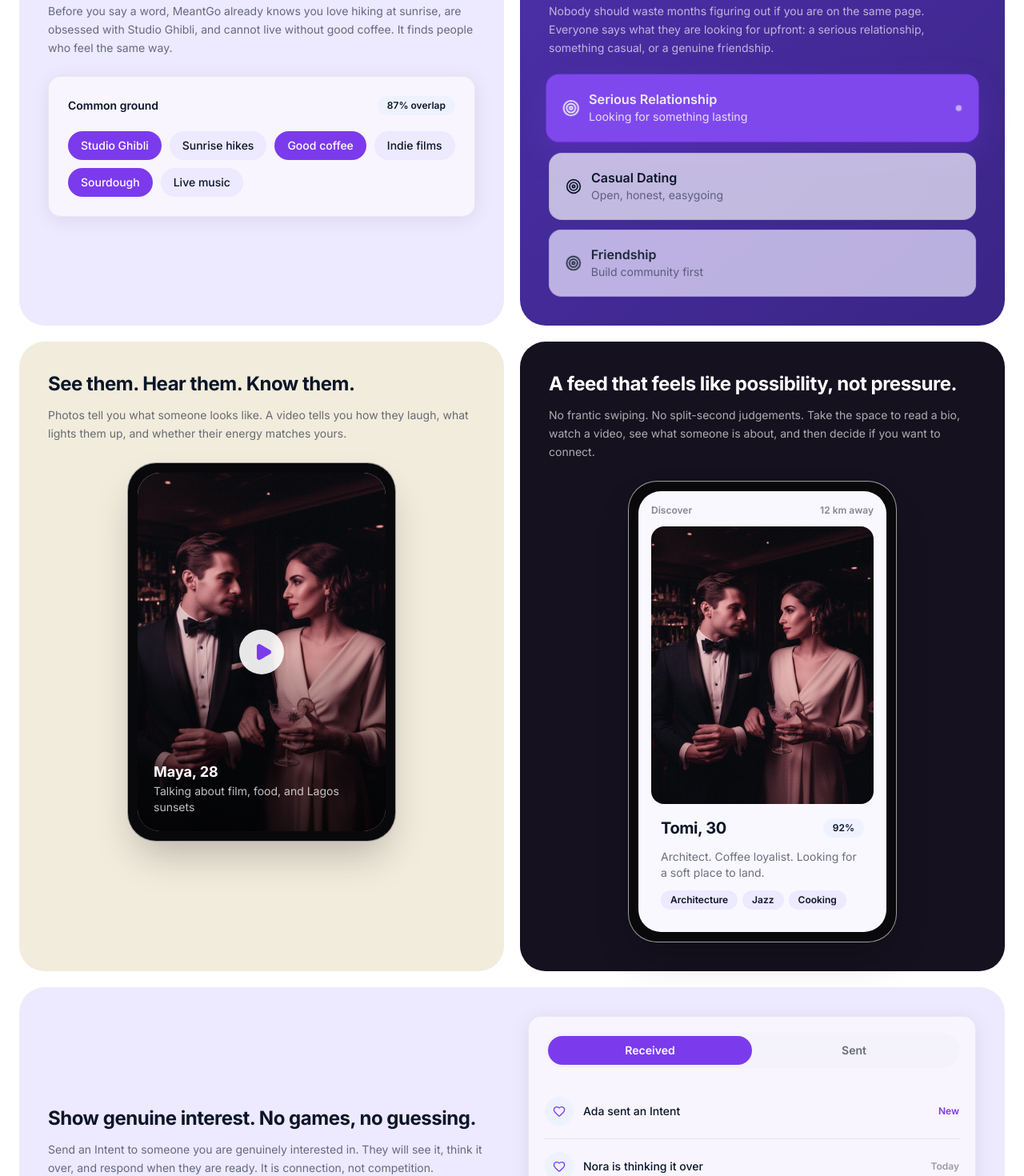
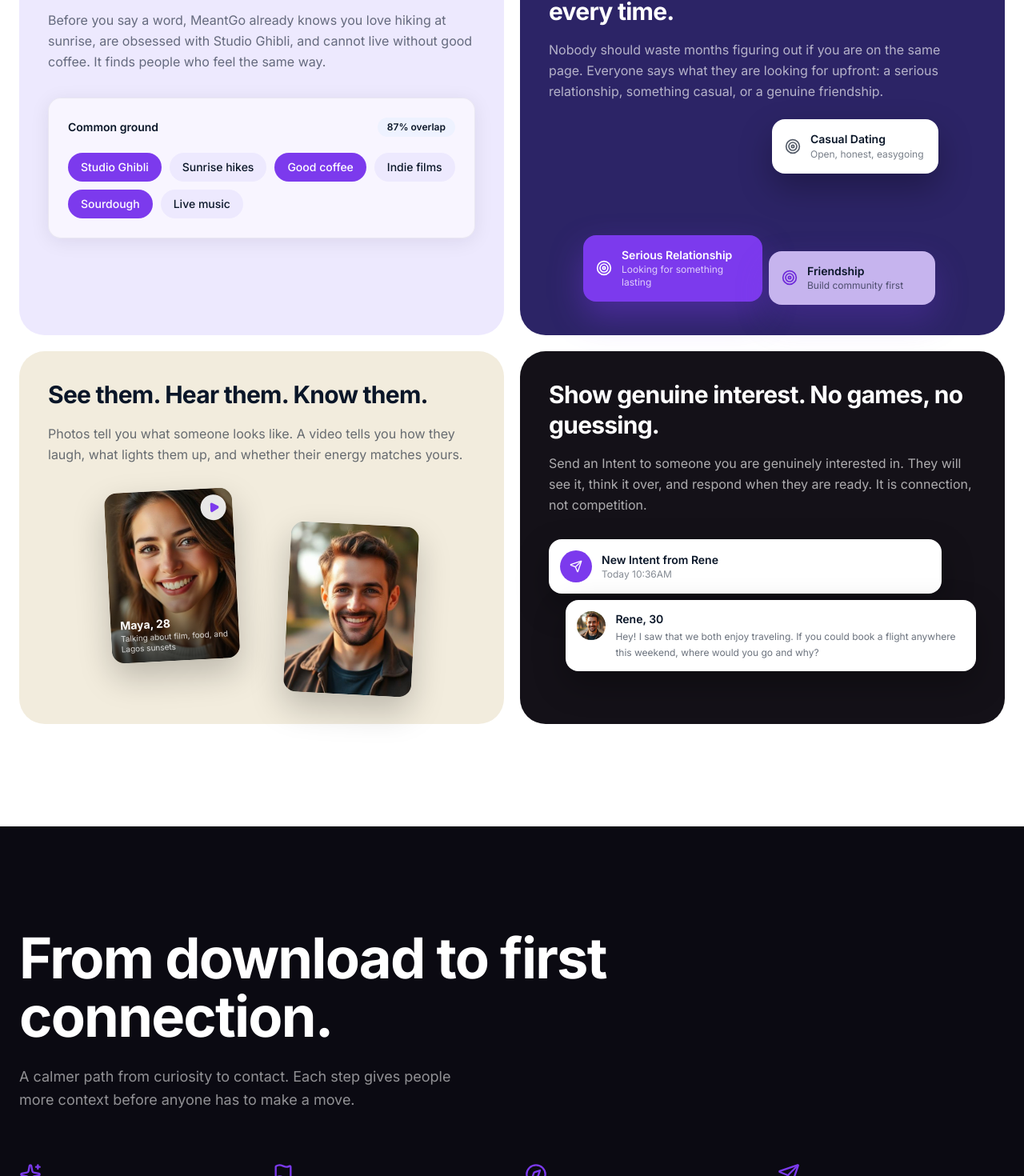
Before and after one commit to jacodestechnologies/fydinn-web, a React (Vite) app: page / in a window 1280 px wide. Shown: the part 2171-3641 px from the top of the page at 80% size. Built offline with nearby package versions, Linux system fonts and the light colour scheme.

Commit message:
Stuck to design system

```diff
--- a/src/pages/Home.tsx
+++ b/src/pages/Home.tsx
@@ -53,12 +53,6 @@
   },
   {
     eyebrow: "04",
-    title: "A feed that feels like possibility, not pressure.",
-    body: "No frantic swiping. No split-second judgements. Take the space to read a bio, watch a video, see what someone is about, and then decide if you want to connect.",
-    visual: "feed",
-  },
-  {
-    eyebrow: "05",
     title: "Show genuine interest. No games, no guessing.",
     body: "Send an Intent to someone you are genuinely interested in. They will see it, think it over, and respond when they are ready. It is connection, not competition.",
     visual: "intents",
@@ -68,14 +62,9 @@
 // Per-card fills for the feature grid (checkerboard of light tints / dark panels).
 const featureStyles = [
   { card: "bg-lilac", title: "text-ink", body: "text-ink/60" },
-  {
-    card: "bg-[linear-gradient(140deg,#4B2FA8,#3A2585)]",
-    title: "text-white",
-    body: "text-white/65",
-  },
+  { card: "bg-[#2C2466]", title: "text-white", body: "text-white/65" },
   { card: "bg-[#F2ECDD]", title: "text-ink", body: "text-ink/60" },
-  { card: "bg-[#15111F]", title: "text-white", body: "text-white/65" },
-  { card: "bg-lilac", title: "text-ink", body: "text-ink/60" },
+  { card: "bg-[#141118]", title: "text-white", body: "text-white/65" },
 ];
 
 const steps = [
@@ -518,116 +507,69 @@
 /* ── animated feature visuals ───────────────────────────── */
 
 function IntentionsVisual() {
-  const [active, setActive] = useState(0);
-  useEffect(() => {
-    const id = setInterval(() => setActive((i) => (i + 1) % 3), 2200);
-    return () => clearInterval(id);
-  }, []);
-
-  const options = [
-    { title: "Serious Relationship", copy: "Looking for something lasting" },
-    { title: "Casual Dating", copy: "Open, honest, easygoing" },
-    { title: "Friendship", copy: "Build community first" },
-  ];
-
   return (
-    <div className="grid gap-3">
-      {options.map(({ title, copy }, i) => (
-        <div
-          key={title}
-          style={{
-            transform: i === active ? "translateY(-2px) scale(1.015)" : "translateY(0) scale(1)",
-          }}
-          className={`rounded-2xl border p-5 transition-all duration-500 ${
-            i === active
-              ? "border-brand bg-brand text-white shadow-[0_16px_40px_rgba(124,58,237,0.28)]"
-              : "border-ink/10 bg-warm-cream/70 text-ink"
-          }`}
-        >
+    <div className="relative mx-auto h-52 max-w-md sm:h-56">
+      {/* Serious — purple, lower-left */}
+      <div className="animate-float absolute bottom-1 left-0 w-56 rounded-2xl bg-brand p-4 text-white shadow-[0_18px_42px_rgba(124,58,237,0.4)]">
         <div className="flex items-center gap-3">
-            <Target
-              className={`size-5 shrink-0 transition-transform duration-500 ${i === active ? "scale-110" : "scale-100"}`}
-              aria-hidden="true"
-            />
-            <div className="flex-1 min-w-0">
-              <p className="font-semibold leading-tight">{title}</p>
-              <p className={`text-sm mt-0.5 ${i === active ? "text-white/80" : "text-ink/55"}`}>
-                {copy}
-              </p>
-            </div>
-            <div
-              className={`size-2 shrink-0 rounded-full transition-all duration-500 ${i === active ? "bg-white/60 scale-100" : "scale-0"}`}
-            />
+          <Target className="size-5 shrink-0" aria-hidden="true" />
+          <div>
+            <p className="text-sm font-semibold leading-tight">Serious Relationship</p>
+            <p className="mt-0.5 text-xs text-white/75">Looking for something lasting</p>
           </div>
         </div>
-      ))}
+      </div>
+      {/* Casual — white, upper-right */}
+      <div className="animate-float-alt absolute right-1 top-0 w-52 rounded-2xl bg-white p-4 text-ink shadow-[0_18px_42px_rgba(0,0,0,0.28)]">
+        <div className="flex items-center gap-3">
+          <Target className="size-5 shrink-0 text-ink/70" aria-hidden="true" />
+          <div>
+            <p className="text-sm font-semibold leading-tight">Casual Dating</p>
+            <p className="mt-0.5 text-xs text-ink/55">Open, honest, easygoing</p>
+          </div>
+        </div>
+      </div>
+      {/* Friendship — lavender, bottom-right */}
+      <div className="animate-float absolute bottom-0 right-2 w-52 rounded-2xl bg-[#C6B4EE] p-4 text-ink shadow-[0_18px_42px_rgba(124,58,237,0.25)]">
+        <div className="flex items-center gap-3">
+          <Target className="size-5 shrink-0 text-brand-deep" aria-hidden="true" />
+          <div>
+            <p className="text-sm font-semibold leading-tight">Friendship</p>
+            <p className="mt-0.5 text-xs text-ink/65">Build community first</p>
+          </div>
+        </div>
+      </div>
     </div>
   );
 }
 
 function IntentsVisual() {
-  const [tab, setTab] = useState(0);
-  const [fading, setFading] = useState(false);
-
-  useEffect(() => {
-    const id = setInterval(() => {
-      setFading(true);
-      setTimeout(() => {
-        setTab((t) => (t + 1) % 2);
-        setFading(false);
-      }, 300);
-    }, 3000);
-    return () => clearInterval(id);
-  }, []);
-
-  const receivedItems = [
-    { text: "Ada sent an Intent", timing: "New", isNew: true },
-    { text: "Nora is thinking it over", timing: "Today", isNew: false },
-    { text: "Kele accepted", timing: "Today", isNew: false },
-  ];
-  const sentItems = [
-    { text: "You sent to Temi", timing: "New", isNew: true },
-    { text: "Waiting on Zara", timing: "Yesterday", isNew: false },
-    { text: "Lola accepted", timing: "Today", isNew: false },
-  ];
-  const items = tab === 0 ? receivedItems : sentItems;
-
   return (
-    <div className="rounded-2xl bg-warm-cream/80 p-5 shadow-soft border border-ink/6">
-      <div className="relative mb-5 grid grid-cols-2 rounded-full bg-surface-muted p-1 text-sm font-semibold">
-        <div
-          className="absolute inset-y-1 rounded-full bg-brand transition-all duration-500"
-          style={{ left: tab === 0 ? "4px" : "calc(50%)", width: "calc(50% - 4px)" }}
-        />
-        {["Received", "Sent"].map((label, i) => (
-          <button
-            key={label}
-            onClick={() => setTab(i)}
-            className={`relative z-10 px-4 py-2 text-center transition-colors duration-300 ${tab === i ? "text-white" : "text-ink/60"}`}
-          >
-            {label}
-          </button>
-        ))}
+    <div className="space-y-4">
+      {/* Intent notification */}
+      <div className="animate-float mr-auto w-[92%] rounded-2xl bg-white p-3.5 shadow-[0_16px_40px_rgba(0,0,0,0.30)]">
+        <div className="flex items-center gap-3">
+          <div className="grid size-10 shrink-0 place-items-center rounded-full bg-brand text-white">
+            <Send className="size-4" aria-hidden="true" />
           </div>
-      <div className={`transition-opacity duration-300 ${fading ? "opacity-0" : "opacity-100"}`}>
-        {items.map(({ text, timing, isNew }) => (
-          <div
-            key={text}
-            className="flex items-center justify-between border-t border-ink/8 py-4 first:border-t-0"
-          >
-            <div className="flex items-center gap-3">
-              <div className="grid size-9 shrink-0 place-items-center rounded-full bg-mint">
-                <Heart className="size-4 text-brand" aria-hidden="true" />
+          <div>
+            <p className="text-sm font-semibold text-ink">New Intent from Rene</p>
+            <p className="text-xs text-ink/50">Today 10:36AM</p>
           </div>
-              <span className="text-sm font-medium text-ink">{text}</span>
         </div>
-            <span
-              className={`text-xs font-semibold shrink-0 ${isNew ? "text-brand" : "text-ink/40"}`}
-            >
-              {timing}
-            </span>
       </div>
-        ))}
+      {/* Message */}
+      <div className="animate-float-alt ml-auto w-[96%] rounded-2xl bg-white p-3.5 shadow-[0_16px_40px_rgba(0,0,0,0.30)]">
+        <div className="flex gap-3">
+          <img src={dayo} alt="" className="size-9 shrink-0 rounded-full object-cover" />
+          <div>
+            <p className="text-sm font-semibold text-ink">Rene, 30</p>
+            <p className="mt-0.5 text-xs leading-relaxed text-ink/60">
+              Hey! I saw that we both enjoy traveling. If you could book a flight anywhere this
+              weekend, where would you go and why?
+            </p>
+          </div>
+        </div>
       </div>
     </div>
   );
@@ -666,54 +608,29 @@
   if (type === "intentions") return <IntentionsVisual />;
   if (type === "video") {
     return (
-      <PhoneShell>
-        <div className="relative aspect-[9/13]">
-          <img src={heroCouple} alt="" className="h-full w-full object-cover" />
-          <div className="absolute inset-0 bg-gradient-to-t from-black/65 via-black/5 to-transparent" />
-          <button className="absolute left-1/2 top-1/2 grid size-14 -translate-x-1/2 -translate-y-1/2 place-items-center rounded-full bg-white/90 text-brand shadow-xl">
-            <Play className="ml-1 size-6 fill-current" aria-hidden="true" />
+      <div className="relative mx-auto h-64 max-w-sm">
+        {/* Maya — left, tilted, with caption */}
+        <div className="absolute left-0 top-0 w-40 -rotate-3 overflow-hidden rounded-2xl shadow-[0_18px_42px_rgba(0,0,0,0.22)]">
+          <div className="relative aspect-[3/4]">
+            <img src={chidinma} alt="" className="size-full object-cover" />
+            <div className="absolute inset-0 bg-gradient-to-t from-black/75 via-black/10 to-transparent" />
+            <button className="absolute right-2 top-2 grid size-8 place-items-center rounded-full bg-white/90 text-brand shadow">
+              <Play className="ml-0.5 size-3.5 fill-current" aria-hidden="true" />
               <span className="sr-only">Play introduction video</span>
             </button>
-          <div className="absolute inset-x-5 bottom-5 text-white">
-            <p className="text-lg font-bold">Maya, 28</p>
-            <p className="text-sm text-white/75">Talking about film, food, and Lagos sunsets</p>
-          </div>
-        </div>
-      </PhoneShell>
-    );
-  }
-  if (type === "feed") {
-    return (
-      <PhoneShell>
-        <div className="p-4">
-          <div className="mb-3 flex items-center justify-between text-xs font-semibold text-ink/50">
-            <span>Discover</span>
-            <span>12 km away</span>
-          </div>
-          <img src={heroCouple} alt="" className="aspect-[4/5] w-full rounded-2xl object-cover" />
-          <div className="space-y-3 p-3 pt-4">
-            <div className="flex items-center justify-between">
-              <h3 className="text-xl font-bold text-ink">Tomi, 30</h3>
-              <span className="rounded-full bg-mint px-3 py-1 text-xs font-semibold text-ink">
-                92%
-              </span>
-            </div>
-            <p className="text-sm text-ink/60">
-              Architect. Coffee loyalist. Looking for a soft place to land.
+            <div className="absolute inset-x-3 bottom-3 text-white">
+              <p className="text-sm font-bold">Maya, 28</p>
+              <p className="text-[10px] leading-tight text-white/80">
+                Talking about film, food, and Lagos sunsets
               </p>
-            <div className="flex flex-wrap gap-1.5">
-              {["Architecture", "Jazz", "Cooking"].map((tag) => (
-                <span
-                  key={tag}
-                  className="rounded-full bg-lilac px-3 py-1 text-xs font-semibold text-ink"
-                >
-                  {tag}
-                </span>
-              ))}
             </div>
           </div>
         </div>
-      </PhoneShell>
+        {/* Second clip — right, lower, tilted */}
+        <div className="absolute bottom-0 right-0 w-40 rotate-3 overflow-hidden rounded-2xl shadow-[0_18px_42px_rgba(0,0,0,0.22)]">
+          <img src={dayo} alt="" className="aspect-[3/4] size-full object-cover" />
+        </div>
+      </div>
     );
   }
   if (type === "intents") return <IntentsVisual />;
@@ -966,21 +883,18 @@
           <div className="grid gap-5 md:grid-cols-2">
             {features.map((feature, index) => {
               const s = featureStyles[index % featureStyles.length];
-              const wide = index === features.length - 1 && features.length % 2 === 1;
               return (
                 <article
                   key={feature.title}
-                  className={`feature-article flex flex-col rounded-[2rem] p-7 lg:p-9 ${s.card} ${
-                    wide ? "md:col-span-2 md:flex-row md:items-center md:gap-10" : ""
-                  }`}
+                  className={`feature-article flex flex-col rounded-[2rem] p-7 lg:p-9 ${s.card}`}
                 >
-                  <div className={wide ? "md:flex-1" : ""}>
-                    <h3 className={`text-2xl font-bold leading-snug ${s.title}`}>
+                  <h3
+                    className={`text-2xl font-bold leading-tight tracking-tight md:text-3xl ${s.title}`}
+                  >
                     {feature.title}
                   </h3>
-                    <p className={`mt-3 text-sm leading-relaxed ${s.body}`}>{feature.body}</p>
-                  </div>
-                  <div className={`mt-6 ${wide ? "md:mt-0 md:flex-1" : ""}`}>
+                  <p className={`mt-4 text-base leading-relaxed ${s.body}`}>{feature.body}</p>
+                  <div className="mt-8 flex-1">
                     <FeatureVisual type={feature.visual} />
                   </div>
                 </article>
@@ -1144,21 +1058,14 @@
       )}
 
       {/* ── Safety ── */}
-      <section
-        id="safety"
-        className="relative overflow-hidden bg-deep-purple py-24 text-white lg:py-32"
-      >
-        <GridBackdrop
-          line="rgba(255,255,255,0.05)"
-          mask="radial-gradient(ellipse 75% 70% at 50% 40%, #000 15%, transparent 90%)"
-        />
-        <div className="relative z-10 mx-auto grid max-w-7xl gap-14 px-5 sm:px-6 lg:grid-cols-[0.9fr_1.1fr]">
+      <section id="safety" className="bg-surface py-24 lg:py-32">
+        <div className="mx-auto grid max-w-7xl gap-14 px-5 sm:px-6 lg:grid-cols-[0.9fr_1.1fr] lg:items-center">
           <div>
-            <SectionLabel light>Your Safety. Our Priority.</SectionLabel>
-            <h2 className="reveal-heading text-4xl font-bold leading-tight tracking-tight text-white md:text-5xl">
+            <SectionLabel>Your Safety. Our Priority.</SectionLabel>
+            <h2 className="reveal-heading text-[clamp(2.5rem,5vw,4rem)] font-bold leading-[1.05] tracking-tight text-ink">
               Connect freely. Stay protected.
             </h2>
-            <p className="mt-6 text-base leading-relaxed text-white/55">
+            <p className="mt-6 max-w-md text-base leading-relaxed text-ink/55">
               MeantGo is designed to put you in control at every step. Safety is not an afterthought
               here. It is the foundation.
             </p>
@@ -1169,16 +1076,16 @@
               return (
                 <div
                   key={point.label}
-                  className="trust-point group rounded-3xl border border-white/8 bg-white/[0.05] p-7 transition-all duration-200 hover:-translate-y-1 hover:border-brand/30 hover:bg-white/[0.08]"
+                  className="trust-point group rounded-3xl bg-lilac/60 p-7 transition-all duration-200 hover:-translate-y-1 hover:bg-lilac hover:shadow-[0_16px_40px_rgba(124,58,237,0.12)]"
                 >
-                  <div className="mb-6 grid size-11 place-items-center rounded-2xl bg-brand/20 transition-colors group-hover:bg-brand">
+                  <div className="mb-6 grid size-11 place-items-center rounded-2xl bg-brand/15 transition-colors group-hover:bg-brand">
                     <Icon
-                      className="size-5 text-brand-light transition-colors group-hover:text-white"
+                      className="size-5 text-brand transition-colors group-hover:text-white"
                       aria-hidden="true"
                     />
                   </div>
-                  <h3 className="font-semibold text-white">{point.label}</h3>
-                  <p className="mt-2.5 text-sm leading-relaxed text-white/50">{point.copy}</p>
+                  <h3 className="font-semibold text-ink">{point.label}</h3>
+                  <p className="mt-2.5 text-sm leading-relaxed text-ink/55">{point.copy}</p>
                 </div>
               );
             })}
```
Lines whose indentation alone changed are shown as unchanged.
